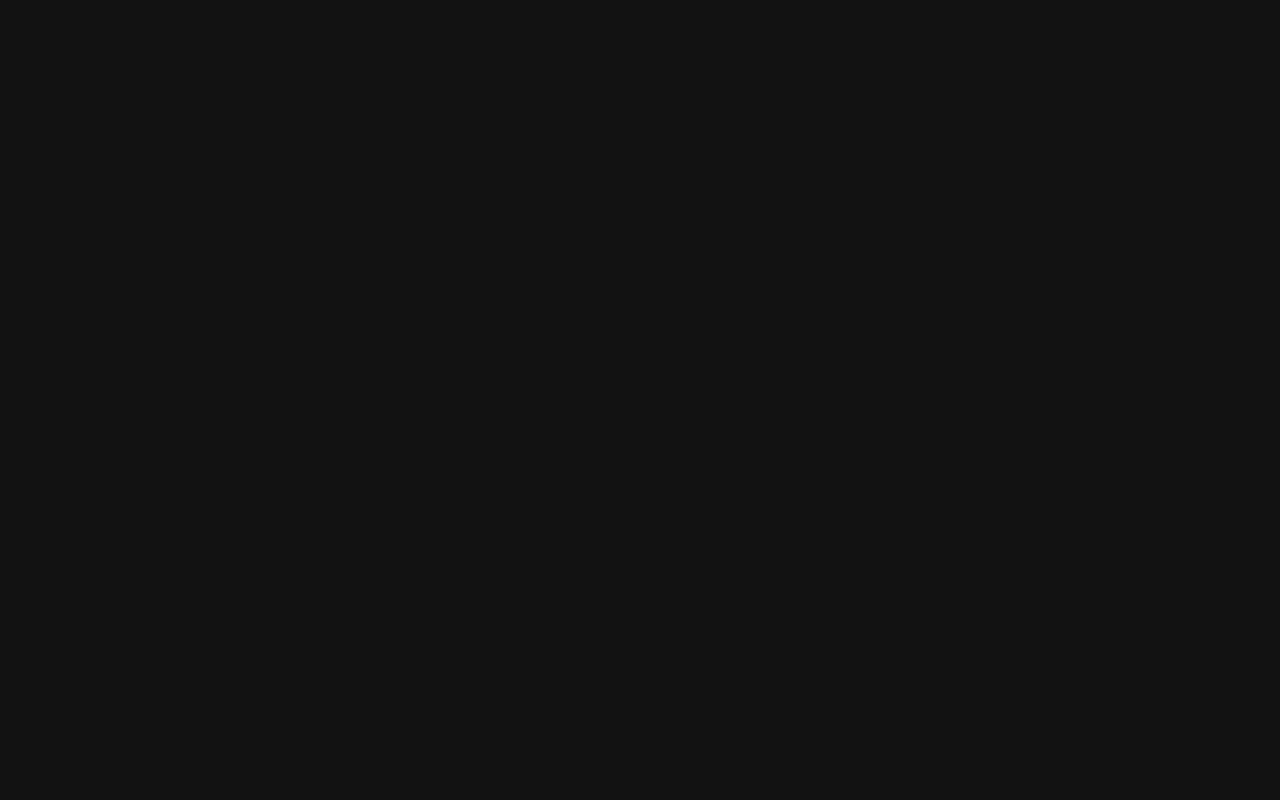
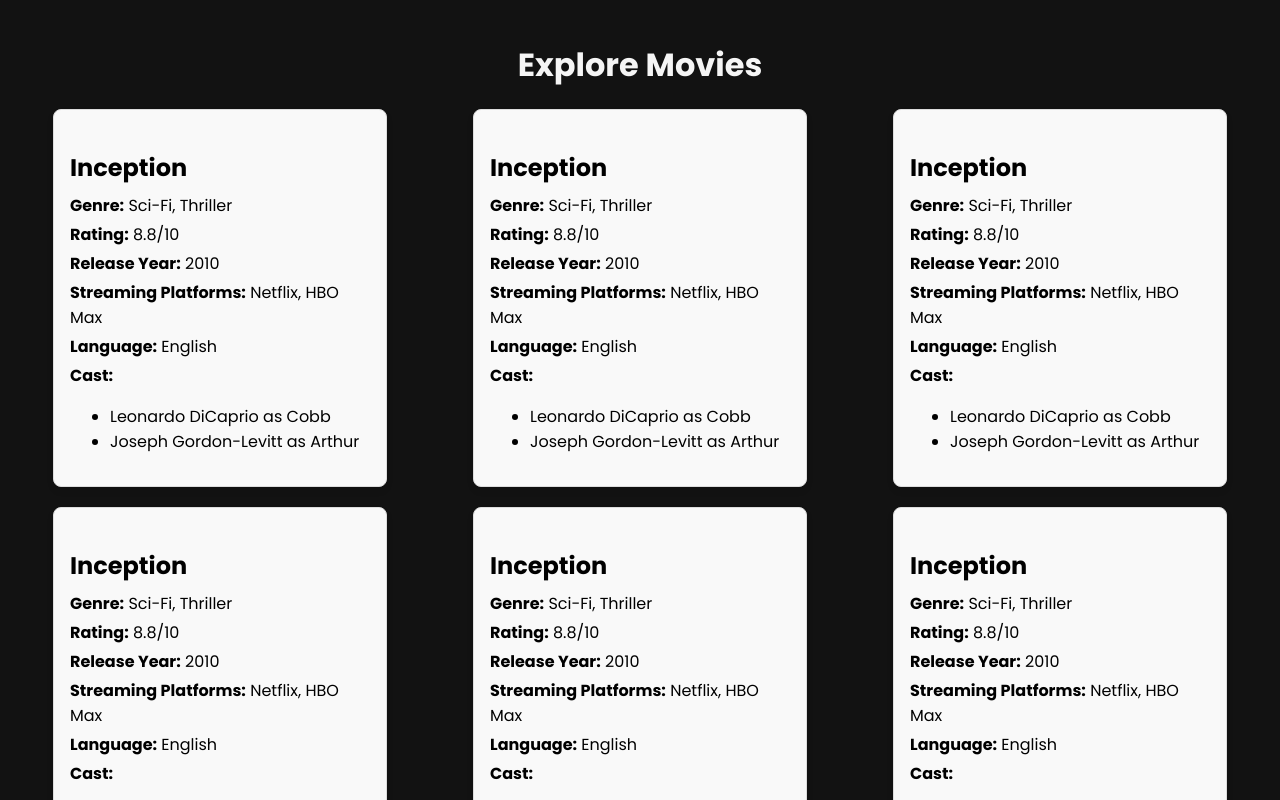
Before and after one commit to kalviumcommunity/S76_FlickVibes, a React (Vite) app in the folder client/: page /movies in a window 1280 px wide. Before the commit this address had no page. Shown: the top 800 px of the page. Built offline with nearby package versions, Linux system fonts and the light colour scheme.

Commit message:
Add MovieCard component with dummy data rendering

```diff
--- a/client/package.json
+++ b/client/package.json
@@ -23,8 +23,6 @@
     "@types/react": "^18.3.18",
     "@types/react-dom": "^18.3.5",
     "@vitejs/plugin-react": "^4.3.4",
-    "eslint": "^9.17.0",
-    "eslint-config-airbnb": "^19.0.4",
     "eslint-plugin-import": "^2.31.0",
     "eslint-plugin-jsx-a11y": "^6.10.2",
     "eslint-plugin-react": "^7.37.3",
--- a/client/src/App.jsx
+++ b/client/src/App.jsx
@@ -1,12 +1,14 @@
+
 import { BrowserRouter as Router, Routes, Route } from "react-router-dom";
-import LandingPage from "./pages/LandingPage";
-import "./index.css";
+import LandingPage from "./pages/LandingPage.jsx";
+import MoviesPage from "./components/MovieCard.jsx";
 
 const App = () => {
   return (
     <Router>
       <Routes>
         <Route path="/" element={<LandingPage />} />
+        <Route path="/movies" element={<MoviesPage />} />
       </Routes>
     </Router>
   );
--- /dev/null
+++ b/client/src/components/MovieCard.css
@@ -0,0 +1,48 @@
+.movies-page {
+    padding: 20px;
+    text-align: center;
+}
+
+.movies-heading {
+  font-size: 2rem;
+  margin-bottom: 20px;
+}
+
+.movies-grid {
+  display: grid;
+  grid-template-columns: repeat(3, 1fr);
+  gap: 20px;
+  justify-items: center;
+}
+
+.movie-card {
+  background-color: #f9f9f9;
+  border: 1px solid #ddd;
+  border-radius: 8px;
+  box-shadow: 0 4px 6px rgba(0, 0, 0, 0.1);
+  padding: 16px;
+  width: 90%;
+  max-width: 300px;
+  transition: transform 0.3s ease, box-shadow 0.3s ease;
+  text-align: left;
+}
+
+.movie-card:hover {
+  transform: translateY(-10px);
+  box-shadow: 0 6px 12px rgba(0, 0, 0, 0.2);
+}
+
+.movie-card h3 {
+  font-size: 1.5rem;
+  margin-bottom: 8px;
+  color: black;
+}
+
+.movie-card p {
+  font-size: 1rem;
+  margin: 4px 0;
+  color: black;
+}
+.cast-info{
+  color: black;
+}
--- /dev/null
+++ b/client/src/components/MovieCard.jsx
@@ -0,0 +1,45 @@
+import "./MovieCard.css";
+
+const MoviesPage = () => {
+  const dummyMovies = Array(9).fill({
+    title: "Inception",
+    genre: ["Sci-Fi", "Thriller"],
+    releaseYear: 2010,
+    rating: 8.8,
+    streamingPlatforms: ["Netflix", "HBO Max"],
+    cast: [
+      { name: "Leonardo DiCaprio", role: "Cobb" },
+      { name: "Joseph Gordon-Levitt", role: "Arthur" },
+    ],
+    moodTags: ["Mind-Bending", "Suspenseful"],
+    language: "English",
+  });
+
+  return (
+    <div className="movies-page">
+      <h1 className="movies-heading">Explore Movies</h1>
+      <div className="movies-grid">
+        {dummyMovies.map((movie, index) => (
+          <div key={index} className="movie-card">
+            <h3>{movie.title}</h3>
+            <p><strong>Genre:</strong> {movie.genre.join(", ")}</p>
+            <p><strong>Rating:</strong> {movie.rating}/10</p>
+            <p><strong>Release Year:</strong> {movie.releaseYear}</p>
+            <p><strong>Streaming Platforms:</strong> {movie.streamingPlatforms.join(", ")}</p>
+            <p><strong>Language:</strong> {movie.language}</p>
+            <div className="cast-info">
+              <strong>Cast:</strong>
+              <ul>
+                {movie.cast.map((actor, idx) => (
+                  <li key={idx}>{actor.name} as {actor.role}</li>
+                ))}
+              </ul>
+            </div>
+          </div>
+        ))}
+      </div>
+    </div>
+  );
+};
+
+export default MoviesPage;
--- a/client/src/pages/LandingPage.jsx
+++ b/client/src/pages/LandingPage.jsx
@@ -1,15 +1,24 @@
+
+import { useNavigate } from "react-router-dom";
 import "./LandingPage.css";
 
 const LandingPage = () => {
+  const navigate = useNavigate();
   return (
     <div className="landing-page">
       <header className="navbar" role="banner">
         <div className="logo">FlickVibes</div>
         <nav role="navigation" aria-label="Main Navigation">
           <ul className="nav-links">
-            <li><a href="#features">Features</a></li>
-            <li><a href="#about">About Us</a></li>
-            <li><a href="#contact">Contact</a></li>
+            <li>
+              <a href="#features">Features</a>
+            </li>
+            <li>
+              <a href="#about">About Us</a>
+            </li>
+            <li>
+              <a href="#contact">Contact</a>
+            </li>
           </ul>
         </nav>
       </header>
@@ -18,7 +27,13 @@
         <section className="hero-section">
           <h1>Welcome to FlickVibes</h1>
           <p>Discover, explore, and vibe with your favorite movies and shows.</p>
-          <button className="cta-button" aria-label="Get Started with FlickVibes">Get Started</button>
+          <button
+            className="cta-button"
+            aria-label="Get Started with FlickVibes"
+            onClick={() => navigate("/movies")}
+          >
+            Get Started
+          </button>
         </section>
 
         <section id="features" className="features-section" aria-labelledby="features-heading">
```
